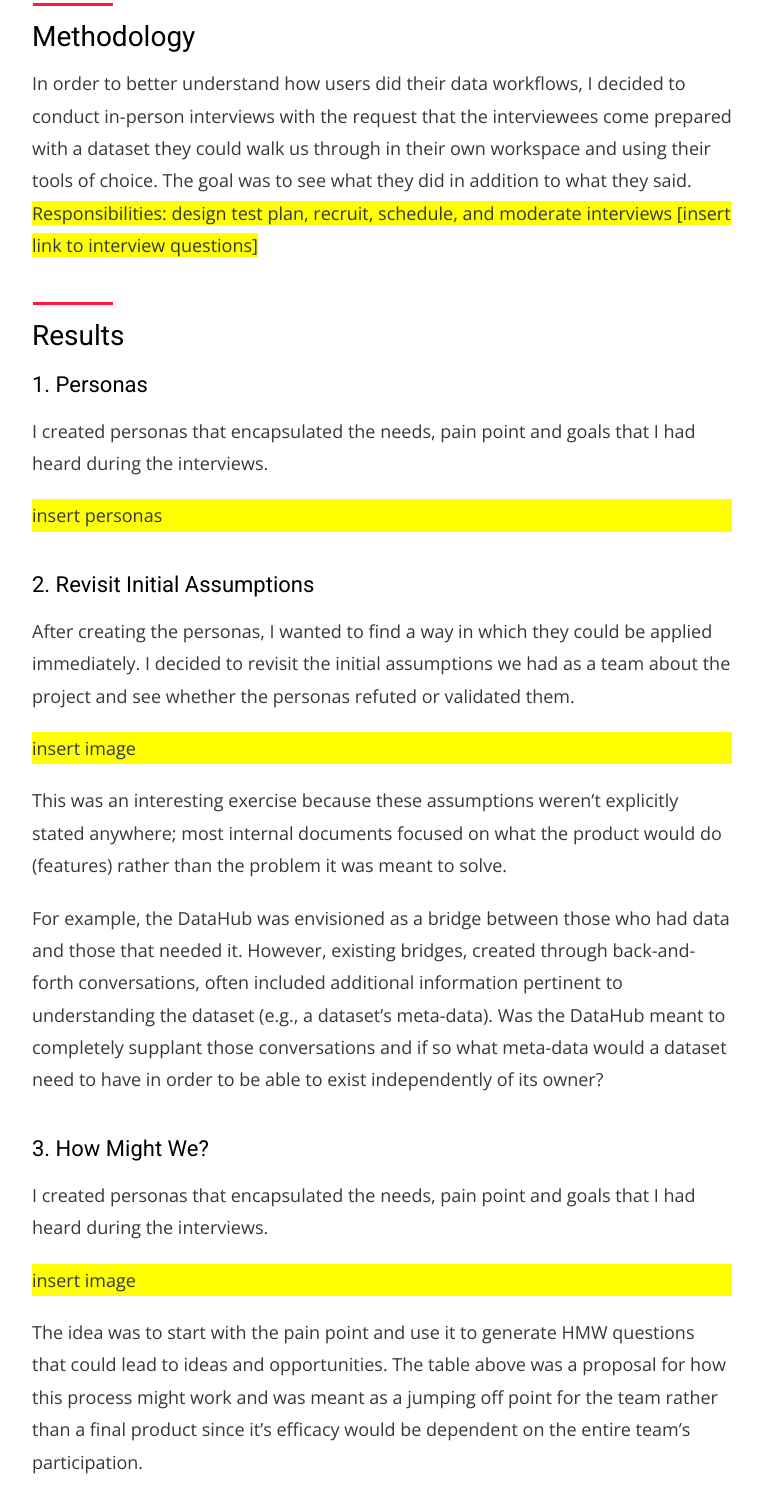
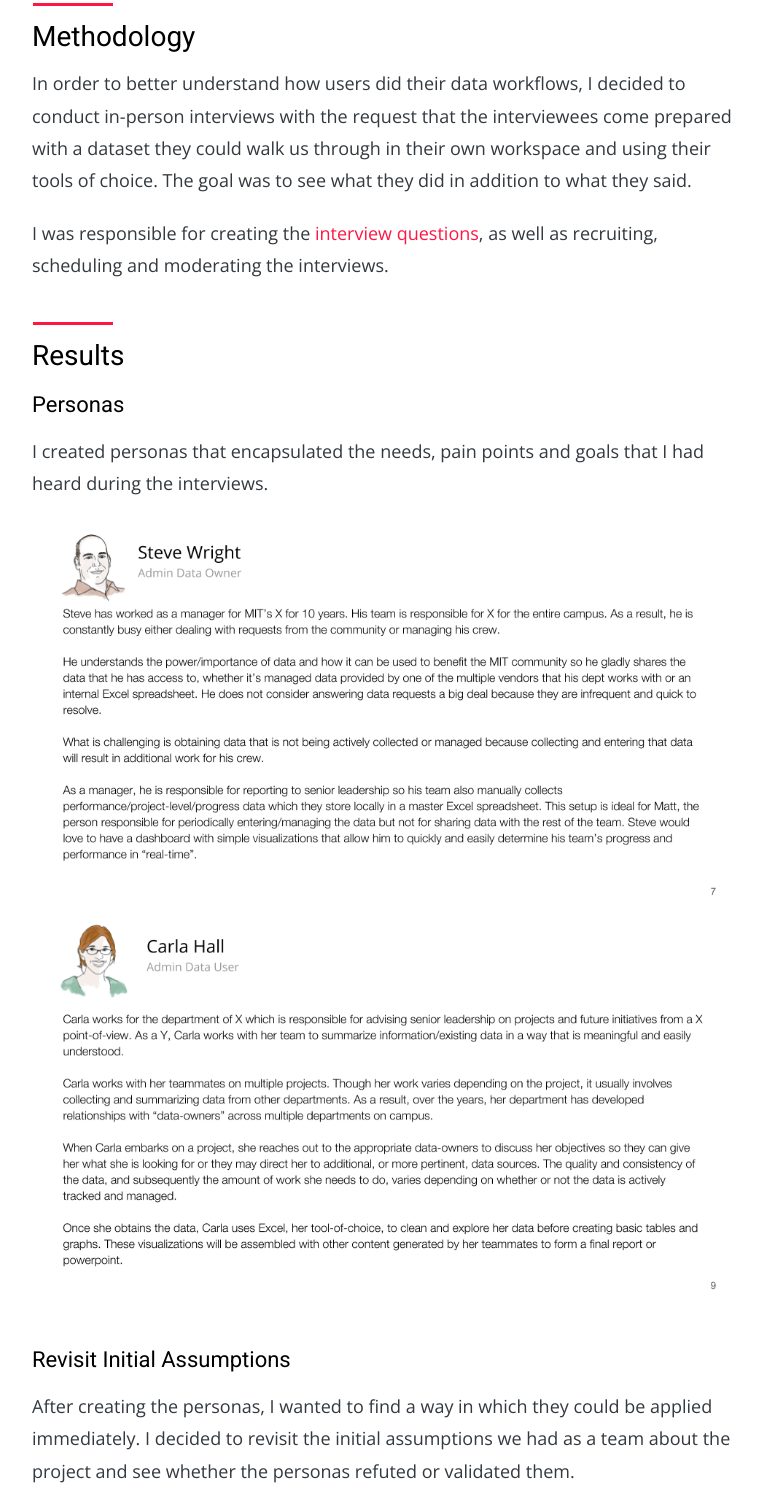
Before and after one commit to berthakuo/berthakuo.github.io, a website: page DataHub.html in a window 1280 px wide. Shown: the part 718-2208 px from the top of the page, without its empty margins (258-1021 px from the left). Drawn offline with nearby package versions, Linux system fonts and the light colour scheme.

Commit message:
replace placeholders with images. add link to interview questions

```diff
--- a/DataHub.html
+++ b/DataHub.html
@@ -29,8 +29,7 @@
                 <span class="divider"></span>
                 <h2>Methodology</h2>
                 <p>In order to better understand how users did their data workflows, I decided to conduct in-person interviews with the request that the interviewees come prepared with a dataset they could walk us through in their own workspace and using their tools of choice. The goal was to see what they did in addition to what they said.
-                <span class="highlight">Responsibilities: design test plan, recruit, schedule, and moderate interviews
-                [insert link to interview questions]</span></p>
+                <p>I was responsible for creating the <a href="https://docs.google.com/document/d/1KnBsGUuIQZ-o4Q7KWUGsI4PDZr1HjVdU_8NXJMkBsHk/edit?usp=sharing" target="_blank">interview questions</a>, as well as recruiting, scheduling and moderating the interviews.</p>
             </section>
             <section>
                 <span class="divider"></span>
@@ -38,25 +37,31 @@
                 <p></p>
                 <!-- Personas -->
                 <section>
-                    <h3>1. Personas</h3>
-                    <p>I created personas that encapsulated the needs, pain point and goals that I had heard during the interviews.</p>
-                    <p class="highlight"> insert personas</p>
+                    <h3>Personas</h3>
+                    <p>I created personas that encapsulated the needs, pain points and goals that I had heard during the interviews.</p>
+                    <figure>
+                        <img src="Images/DataHub/DH_Persona1.png">
+                        <img src="Images/DataHub/DH_Persona2.png">
+                    </figure>
                 </section>
                 <!-- Revisit Initial Assumptions -->
                 <section>
-                    <h3>2. Revisit Initial Assumptions</h3>
+                    <h3>Revisit Initial Assumptions</h3>
                     <p>After creating the personas, I wanted to find a way in which they could be applied immediately. I decided to revisit the initial assumptions we had as a team about the project and see whether the personas refuted or validated them.</p>
-                    <p class="highlight"> insert image</p>
+                    <figure>
+                        <img src="Images/DataHub/DH_Project_Assumptions.png">
+                    </figure>
                     <p>This was an interesting exercise because these assumptions weren’t explicitly stated anywhere; most internal documents focused on what the product would do (features) rather than the problem it was meant to solve.</p>
                     <p>For example, the DataHub was envisioned as a bridge between those who had data and those that needed it.  However, existing bridges, created through back-and-forth conversations, often included additional information pertinent to understanding the dataset (e.g., a dataset’s meta-data). Was the DataHub meant to completely supplant those conversations and if so what meta-data would a dataset need to have in order to be able to exist independently of its owner?
                     </p>
                 </section>
                 <!-- How Might We -->
                 <section>
-                    <h3>3. How Might We?</h3>
+                    <h3>How Might We?</h3>
                     <p>I created personas that encapsulated the needs, pain point and goals that I had heard during the interviews.</p>
-                    <p class="highlight"> insert image</p>
+                    <img src="Images/DataHub/DH_HowMightWe.png">
                     <p>The idea was to start with the pain point and use it to generate HMW questions that could lead to ideas and opportunities. The table above was a proposal for how this process might work and was meant as a jumping off point for the team rather than a final product since it’s efficacy would be dependent on the entire team’s participation. </p>
+
                 </section>
             </section>
             <section>
```
